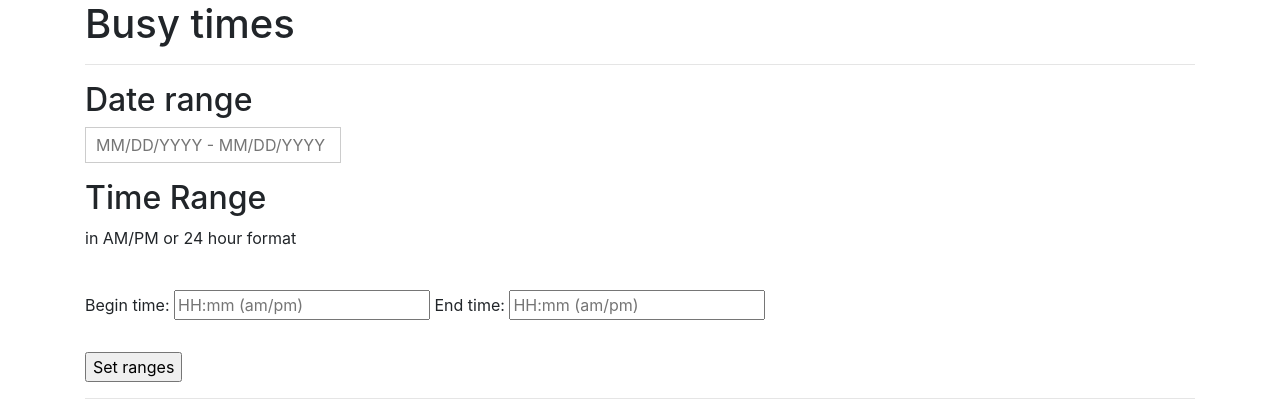
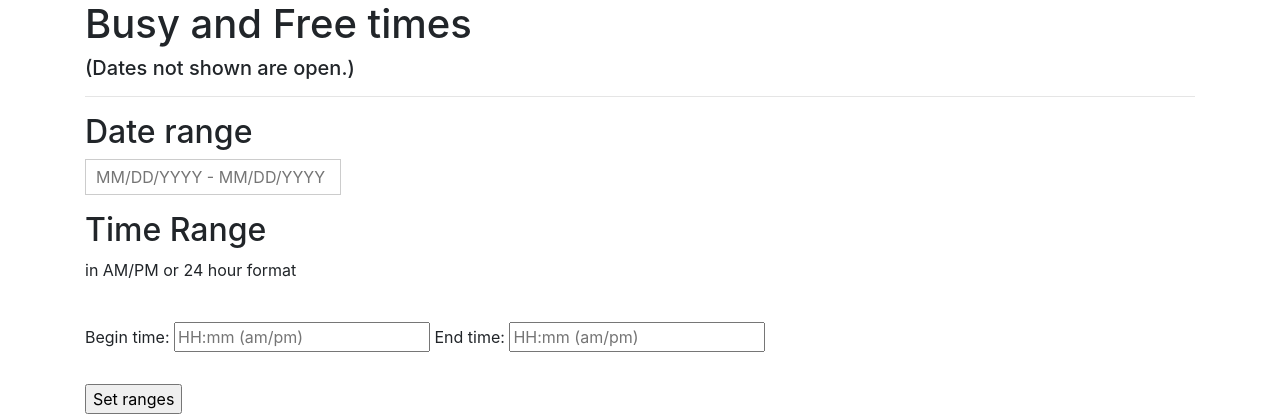
Before and after one commit to jareddsmith/proj8-freetimes, a Flask app: template templates/index.html in a window 1280 px wide. Shown: the top 415 px of the page. Run offline with Flask 2, Linux system fonts and the light colour scheme; the template is opened without the code that fills it, so the values that code supplies are empty; some libraries are stand-ins or nearby versions.

Commit message:
Finished

```diff
--- a/templates/index.html
+++ b/templates/index.html
@@ -32,7 +32,8 @@
 <body>
 <div class="container">
 
-<h1>Busy times</h1>
+<h1>Busy and Free times</h1>
+<h5>(Dates not shown are open.)</h5>
 
 <!--
   -- If there are any warnings or other messages from a prior action,
```
